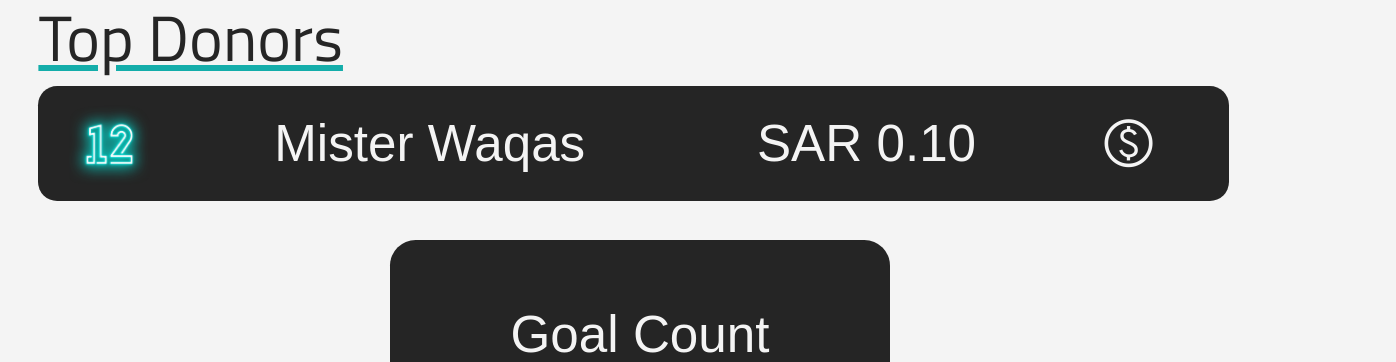
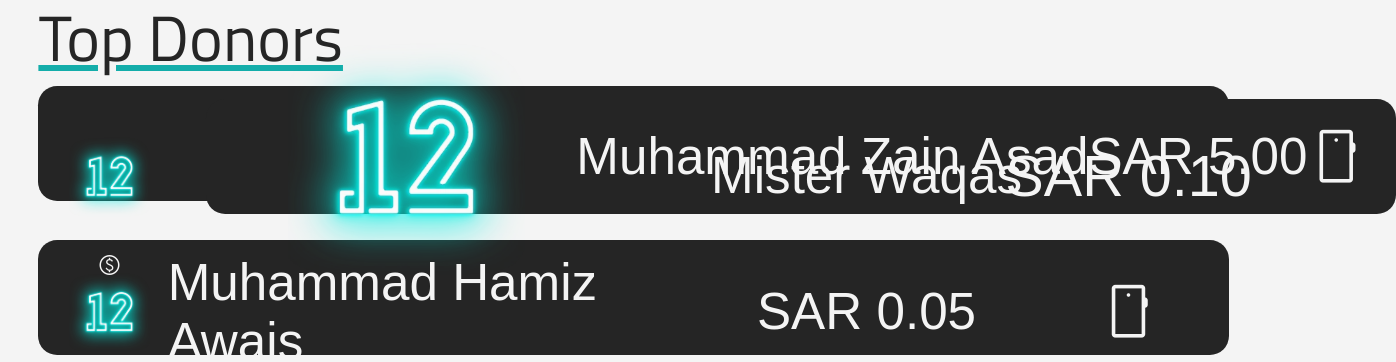
Before and after one commit to jisgrade12/home, a website: page public/pages/donate.html in a window 1280 px wide. Shown: the part 504-866 px from the top of the page, 1396 px wide, since content can reach past the window. Drawn offline with nearby package versions, Linux system fonts and the light colour scheme; a script that the page names is missing; a web font is replaced by a local one.

Commit message:
Update donate.html

```diff
--- a/public/pages/donate.html
+++ b/public/pages/donate.html
@@ -290,9 +290,21 @@
     <h2>Top Donors</h2>
     <div class="donor">
       <div><img src="../images/12_s.webp" alt="pfp" /></div>
+      <div class="donor">
+        <div><img src="../images/12_s.webp" alt="pfp" /></div>
+        <div>Muhammad Zain Asad</div>
+        <div><span>SAR</span>&nbsp;<span class="counter">5.00</span></div>
+        <div class="material-symbols-outlined">smartphone</div>
+      </div>
       <div>Mister Waqas</div>
       <div><span>SAR</span>&nbsp;<span class="counter">0.10</span></div>
       <div class="material-symbols-outlined">paid</div>
+    </div>
+    <div class="donor">
+      <div><img src="../images/12_s.webp" alt="pfp" /></div>
+      <div>Muhammad Hamiz Awais</div>
+      <div><span>SAR</span>&nbsp;<span class="counter">0.05</span></div>
+      <div class="material-symbols-outlined">smartphone</div>
     </div>
 
     <div class="donations-count">
```
